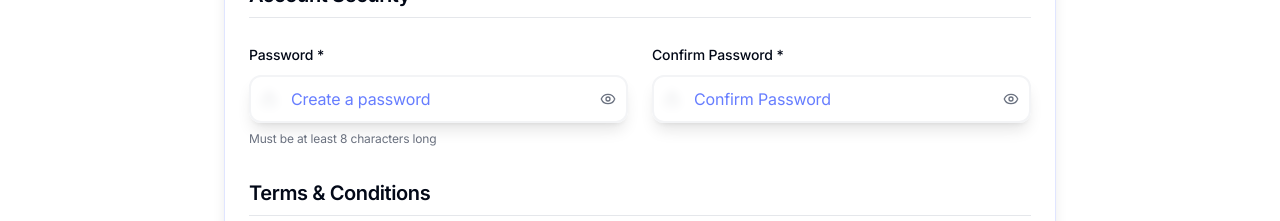
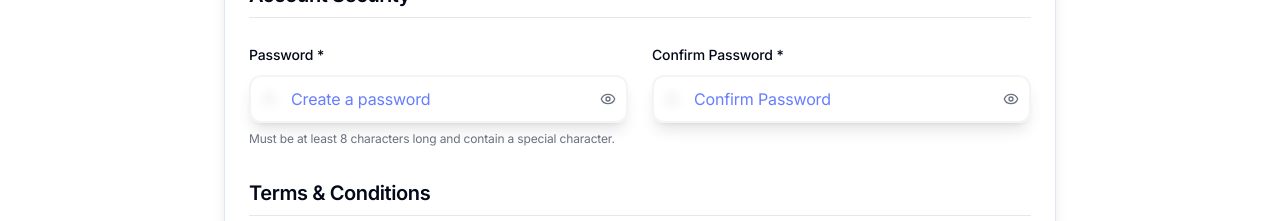
Before and after one commit to ccubenetvix-tech/wenzetiindaku-frontend, a React (Vite) app: page /vendor/register in a window 1280 px wide. Shown: the part 1760-1981 px from the top of the page. Built offline with nearby package versions, Linux system fonts and the light colour scheme; no server answers.

Commit message:
spl char added

```diff
--- a/src/pages/CustomerSignup.tsx
+++ b/src/pages/CustomerSignup.tsx
@@ -305,7 +305,7 @@ const CustomerSignup = () => {
                     </Button>
                   </div>
                   <p className="text-xs text-muted-foreground">
-                    Must be at least 8 characters long
+                    Must be at least 8 characters long and contain a special character.
                   </p>
                 </div>
 
--- a/src/pages/VendorRegister.tsx
+++ b/src/pages/VendorRegister.tsx
@@ -569,7 +569,7 @@ const VendorRegister = () => {
                         </Button>
                       </div>
                       <p className="text-xs text-muted-foreground">
-                        Must be at least 8 characters long
+                        Must be at least 8 characters long and contain a special character.
                       </p>
                     </div>
 
```
Also changed, not shown: ENV_TEMPLATE.txt (deleted), 1 other file (tests, documents, lock files or other folders).
